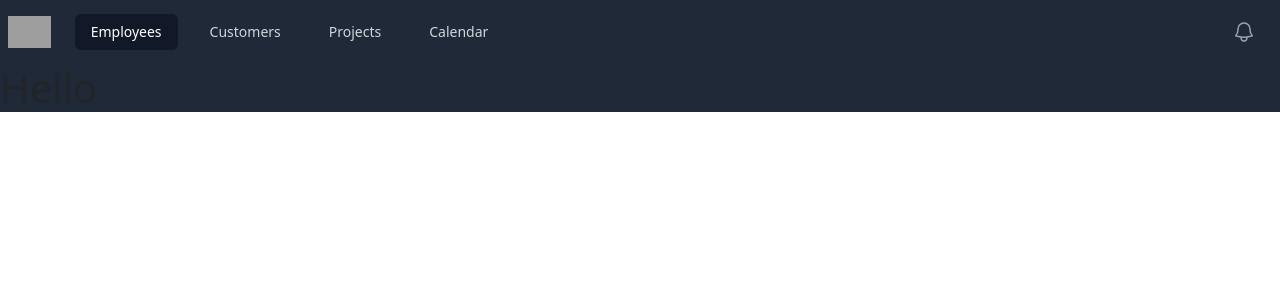
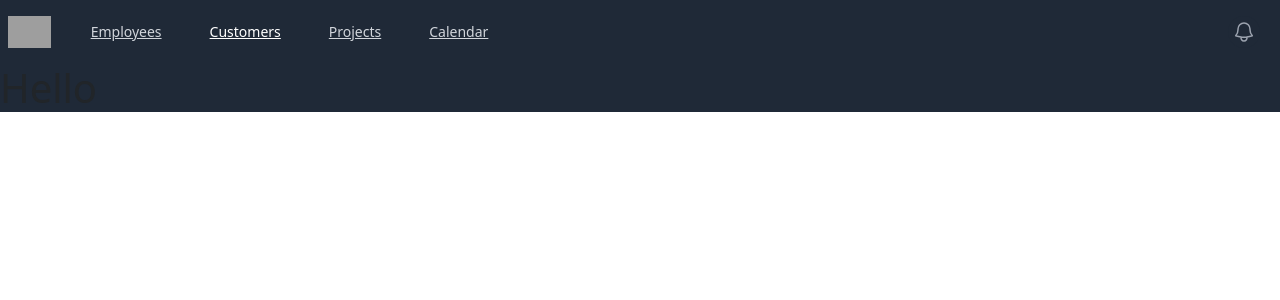
Before and after one commit to stellar-stack/hello, a React (Create React App) app: page /customers in a window 1280 px wide. Shown: the top 300 px of the page. Built offline with nearby package versions, Linux system fonts and the light colour scheme; grey boxes are pictures that could not be loaded.

Commit message:
Used NavLink tag from react

```diff
--- a/src/App.js
+++ b/src/App.js
@@ -11,15 +11,15 @@
 
 function App() {
   return (
+      <BrowserRouter>
     <Header>
-      <BrowserRouter>
         <Routes>
           <Route path = '/employees' element= {<Employees />} />
 
           <Route path = '/customers' element= {<Customers />} />
         </Routes>
+    </Header>
       </BrowserRouter>
-    </Header>
   );
 }
 
--- a/src/components/Header.js
+++ b/src/components/Header.js
@@ -1,11 +1,12 @@
 import { Disclosure, DisclosureButton, DisclosurePanel, Menu, MenuButton, MenuItem, MenuItems } from '@headlessui/react'
 import { Bars3Icon, BellIcon, XMarkIcon } from '@heroicons/react/24/outline'
+import { NavLink } from 'react-router-dom'
 
 const navigation = [
-  { name: 'Employees', href: '/Employees', current: true },
-  { name: 'Customers', href: '/Customers', current: false },
-  { name: 'Projects', href: '#', current: false },
-  { name: 'Calendar', href: '#', current: false },
+  { name: 'Employees', href: '/Employees' },
+  { name: 'Customers', href: '/Customers'  },
+  { name: 'Projects', href: '/other' },
+  { name: 'Calendar', href: '/ontario' },
 ]
 
 function classNames(...classes) {
@@ -37,18 +38,23 @@
             <div className="hidden sm:ml-6 sm:block">
               <div className="flex space-x-4">
                 {navigation.map((item) => (
-                  <a
+                  <NavLink
                     key={item.name}
-                    href={item.href}
+                    to={item.href}
                     aria-current={item.current ? 'page' : undefined}
-                    className={classNames(
-                      item.current ? 'no-underline bg-gray-900 text-white'
-                       : 'no-underline text-gray-300 hover:bg-gray-700 hover:text-white',
-                      'rounded-md px-3 py-2 text-sm font-medium',
-                    )}
+                    // className={classNames(
+                    //   item.current ? 'no-underline bg-gray-900 text-white'
+                    //    : 'no-underline text-gray-300 hover:bg-gray-700 hover:text-white',
+                    //   '',
+                    // )}
+                        className={({isActive}) => {
+                            return 'rounded-md px-3 py-2 text-sm font-medium no-underline' +
+                            (!isActive ? 'no-underline text-gray-300 hover:bg-gray-700 hover:text-white' : 'bg-gray-900 text-white')
+                        }}
+
                   >
                     {item.name}
-                  </a>
+                  </NavLink>
                 ))}
               </div>
             </div>
```
